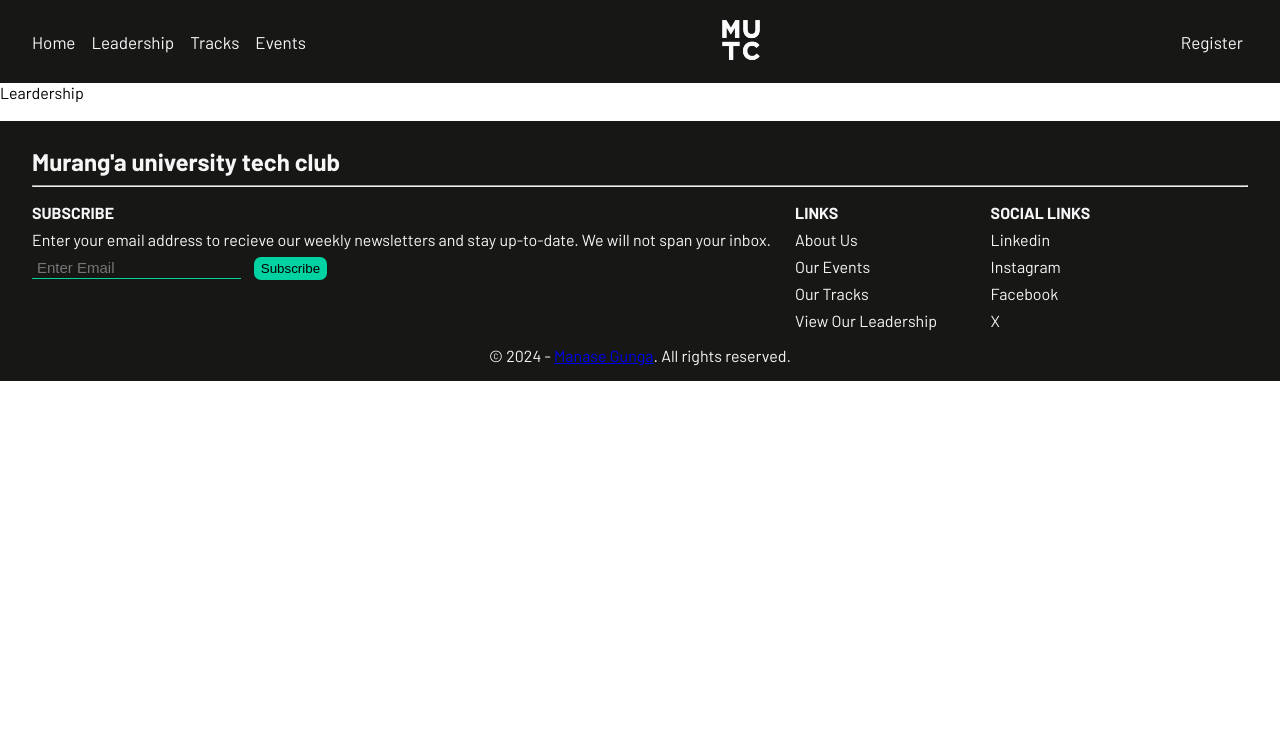
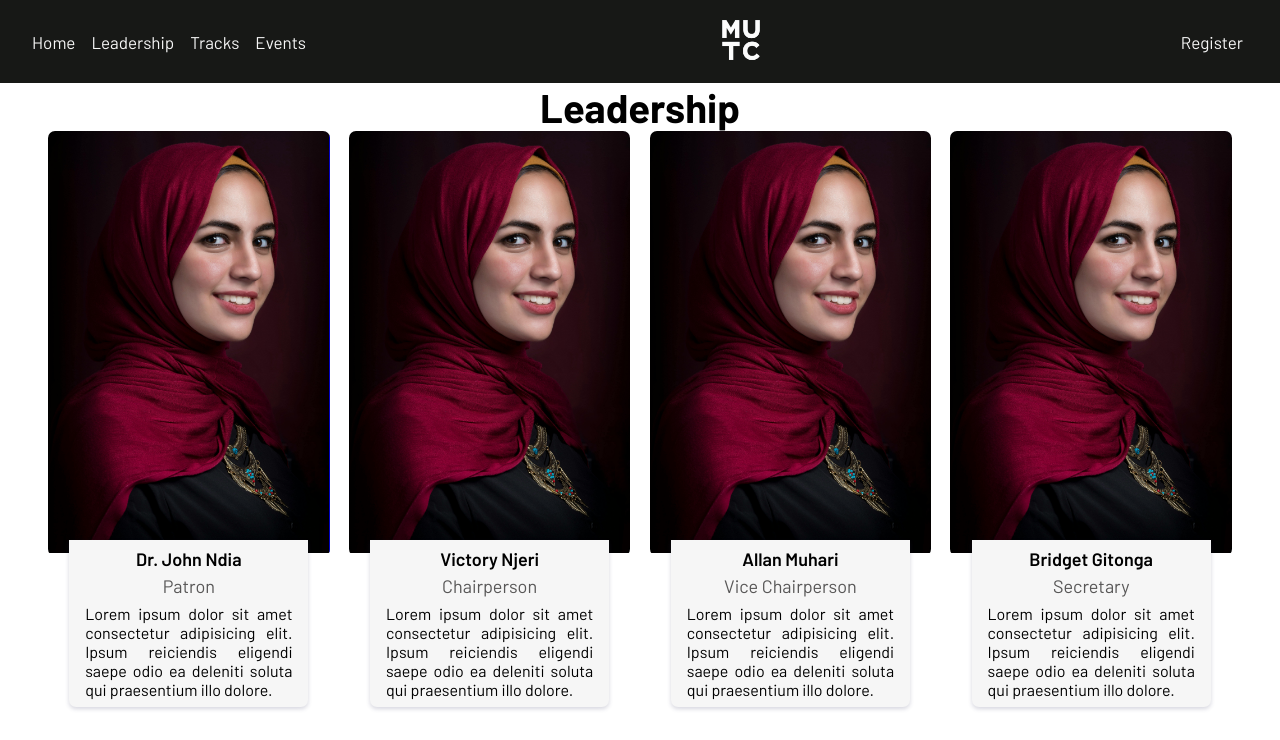
Before and after one commit to Manase44/MUTC, a React (Vite) app: page /leadership in a window 1280 px wide. Shown: the top 740 px of the page. Built offline with nearby package versions, Linux system fonts and the light colour scheme.

Commit message:
add the leadership section

```diff
--- a/src/Data/leadership.js
+++ b/src/Data/leadership.js
@@ -0,0 +1,107 @@
+const leadership = [
+    {
+        id: "leader01",
+        name: "Dr. John Ndia",
+        position: "Patron",
+        linkedIn: "https://www.linkedin.com/in/manasegunga/",
+        twitter: "https://x.com/",
+        facebook: "https://web.facebook.com/?_rdc=1&_rdr",
+        biography: ""
+    },
+    {
+        id: "leader02",
+        name: "Victory Njeri",
+        position: "Chairperson",
+        linkedIn: "https://www.linkedin.com/in/manasegunga/",
+        twitter: "https://x.com/",
+        facebook: "https://web.facebook.com/?_rdc=1&_rdr",
+        instagram: "https://www.instagram.com/fikopersempre/",
+        biography: ""
+    },
+    {
+        id: "leader03",
+        name: "Allan Muhari",
+        position: "Vice Chairperson",
+        linkedIn: "https://www.linkedin.com/in/manasegunga/",
+        twitter: "https://x.com/",
+        biography: ""
+    },
+    {
+        id: "leader04",
+        name: "Bridget Gitonga",
+        position: "secretary",
+        linkedIn: "https://www.linkedin.com/in/manasegunga/",
+        twitter: "https://x.com/",
+        biography: ""
+    },
+    {
+        id: "leader05",
+        name: "Ruth Mutisya",
+        position: "treasurer",
+        linkedIn: "https://www.linkedin.com/in/manasegunga/",
+        instagram: "https://www.instagram.com/fikopersempre/",
+        biography: ""
+    },
+    {
+        id: "leader06",
+        name: "Webster Ifedha",
+        position: "cyber security lead",
+        linkedIn: "https://www.linkedin.com/in/manasegunga/",
+        twitter: "https://x.com/",
+        facebook: "https://web.facebook.com/?_rdc=1&_rdr",
+        instagram: "https://www.instagram.com/fikopersempre/",
+        biography: ""
+    },
+    {
+        id: "leader07",
+        name: "Manase Gunga ",
+        position: "UI/UX lead",
+        linkedIn: "https://www.linkedin.com/in/manasegunga/",
+        twitter: "https://x.com/",
+        facebook: "https://web.facebook.com/?_rdc=1&_rdr",
+        instagram: "https://www.instagram.com/fikopersempre/",
+        biography: ""
+    },
+    {
+        id: "leader08",
+        name: "Carolyne Githenduka",
+        position: "web development lead.",
+        linkedIn: "https://www.linkedin.com/in/manasegunga/",
+        twitter: "https://x.com/",
+        facebook: "https://web.facebook.com/?_rdc=1&_rdr",
+        instagram: "https://www.instagram.com/fikopersempre/",
+        biography: ""
+    },
+    {
+        id: "leader09",
+        name: "Stanley Amunze",
+        position: "Mobile apps development lead",
+        linkedIn: "https://www.linkedin.com/in/manasegunga/",
+        twitter: "https://x.com/",
+        facebook: "https://web.facebook.com/?_rdc=1&_rdr",
+        instagram: "https://www.instagram.com/fikopersempre/",
+        biography: ""
+    },
+    {
+        id: "leader10",
+        name: "Paul Karanja",
+        position: "cloud engineering lead",
+        linkedIn: "https://www.linkedin.com/in/manasegunga/",
+        twitter: "https://x.com/",
+        facebook: "https://web.facebook.com/?_rdc=1&_rdr",
+        instagram: "https://www.instagram.com/fikopersempre/",
+        biography: ""
+    },
+    {
+        id: "leader11",
+        name: "Evyonn Mbithe",
+        position: "power platform lead",
+        linkedIn: "https://www.linkedin.com/in/manasegunga/",
+        twitter: "https://x.com/",
+        facebook: "https://web.facebook.com/?_rdc=1&_rdr",
+        instagram: "https://www.instagram.com/fikopersempre/",
+        biography: ""
+    }
+]
+
+export default leadership
--- /dev/null
+++ b/src/Pages/Leadership/Leadership.css
@@ -0,0 +1,116 @@
+.leadership-section{
+    padding: 0 3rem;
+}
+.leadership-container{
+    display: grid;
+    grid-template-columns: repeat(4, 1fr);
+    justify-content: center;
+    gap: 1.2rem;
+}
+.background{
+    background-color: var(--yellowish-color);
+}
+.leader-card{
+    display: flex;
+    flex-direction: column;
+    align-items: center;
+}
+.leader-image{
+    position: relative;
+    overflow: hidden;
+    border-radius: 7px;
+    max-width: 300px;
+}
+.leader-image img{
+    width:100%;
+    object-fit: cover;
+    transition: all .5s;
+}
+.leader-image img:hover{
+    scale: 1.3;
+}
+.socials{
+    position: absolute;
+    background-color: blue;
+    height: 100%;
+    width: 15%;
+    top: 0;
+    right: 0;
+    display: flex;
+    flex-direction: column;
+    gap: 2rem;
+    align-items: center;
+    justify-content: center;
+    transform: translateX(100%);
+    transition: all .5s;
+}
+.leader-image:hover .socials{
+    transform: none;
+}
+.follow-text{
+    text-transform: capitalize;
+    font-weight: 500;
+    font-size: 17px;
+    transform: rotate(-90deg);
+}
+.line{
+    width: .2rem;
+    height: 3rem;
+    background-color: black;
+    transform: translateY(-.7rem);
+}
+.socials ul{
+    list-style: none;
+}
+.socials ul li{
+    margin: 1rem 0;
+    font-size: 20px;
+}
+.socials ul li a{
+    color: inherit;
+}
+.leader-details{
+    --radius:7px;
+    background-color: var(--light-shading);
+    box-shadow: 0 2px 4px 0 rgba(50, 50, 93, 0.2);
+    border-bottom-right-radius:var(--radius) ;
+    border-bottom-left-radius:var(--radius) ;
+    width: 85%;
+    display: flex;
+    flex-direction: column;
+    align-items: center;
+    padding: .5rem 1rem;
+    transform: translateY(-1rem);
+}
+.leader-name{
+    font-weight: 600;
+    font-size: 18px;
+    text-transform: capitalize;
+}
+
+.leader-position{
+    font-size: 18px;
+    text-transform: capitalize;
+    margin-top: .3rem;
+    color: rgb(88, 87, 87);
+}
+.leader-bio{
+    text-align: justify;
+    margin-top: .4rem;
+}
+
+@media screen and (max-width:992px) {
+    .leadership-container{
+        grid-template-columns: repeat(3, 1fr);
+    }
+}
+@media screen and (max-width: 756px) {
+    .leadership-container{
+        grid-template-columns: repeat(2, 1fr);
+    }
+}
+@media screen and (max-width: 550px) {
+    .leadership-container{
+        grid-template-columns: repeat(1, 1fr);
+    }
+}
--- a/src/Pages/Leadership/Leardership.jsx
+++ b/src/Pages/Leadership/Leardership.jsx
@@ -1,5 +1,47 @@
+import "./Leadership.css";
+import leadership from "../../Data/leadership";
+import leaderImage from "../../assets/Images/fatuma.jpg"
+import { FaFacebook } from "react-icons/fa";
+import { RiInstagramFill } from "react-icons/ri";
+import { AiFillTwitterCircle } from "react-icons/ai";
+import { FaLinkedin } from "react-icons/fa6";
+
+
+
 const Leardership = () => {
-  return <div>Leardership</div>;
+  return (
+    <section className="leadership-section" id="leadership">
+      <h1 className="section-title">leadership</h1>
+      <div className="leadership-container">
+        { leadership.map((currentleader) => {
+          return (
+            <div className="leader-card">
+          <div className="leader-image">
+            <img src={leaderImage} alt="A leader " />
+            <div className="socials">
+              <ul>
+                <li><a href={currentleader.facebook} target="-blank">{currentleader.facebook&&<FaFacebook/>}</a></li>
+                <li><a href={currentleader.twitter} target="-blank">{currentleader.twitter&&<AiFillTwitterCircle/>}</a></li>
+                <li><a href={currentleader.linkedIn} target="-blank">{currentleader.linkedIn&&<FaLinkedin/>}</a></li>
+                <li><a href={currentleader.instagram} target="-blank">{currentleader.instagram&&<RiInstagramFill/>}</a></li>
+              </ul>
+              <p className="follow-text">follow</p>
+              <div className="line"></div>
+            </div>
+          </div>
+          <div className="leader-details">
+            <p className="leader-name">{currentleader.name}</p>
+            <p className="leader-position">{currentleader.position}</p>
+            <p className="leader-bio">
+              Lorem ipsum dolor sit amet consectetur adipisicing elit. Ipsum reiciendis eligendi saepe odio ea deleniti soluta qui praesentium illo dolore.
+            </p>
+          </div>
+        </div>
+          )
+        })}
+      </div>
+    </section>
+  );
 };
 
 export default Leardership;
```
Also changed, not shown: src/assets/Images/fatuma.jpg (added).
